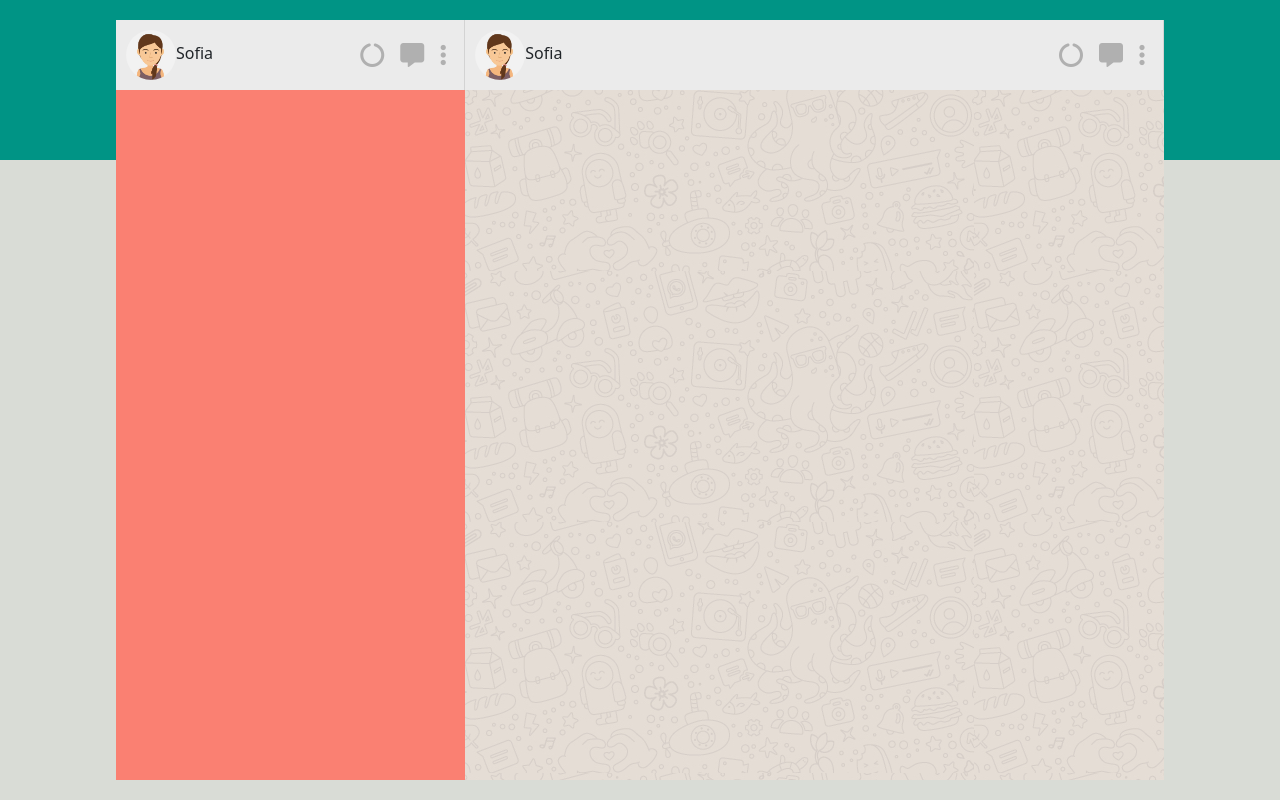
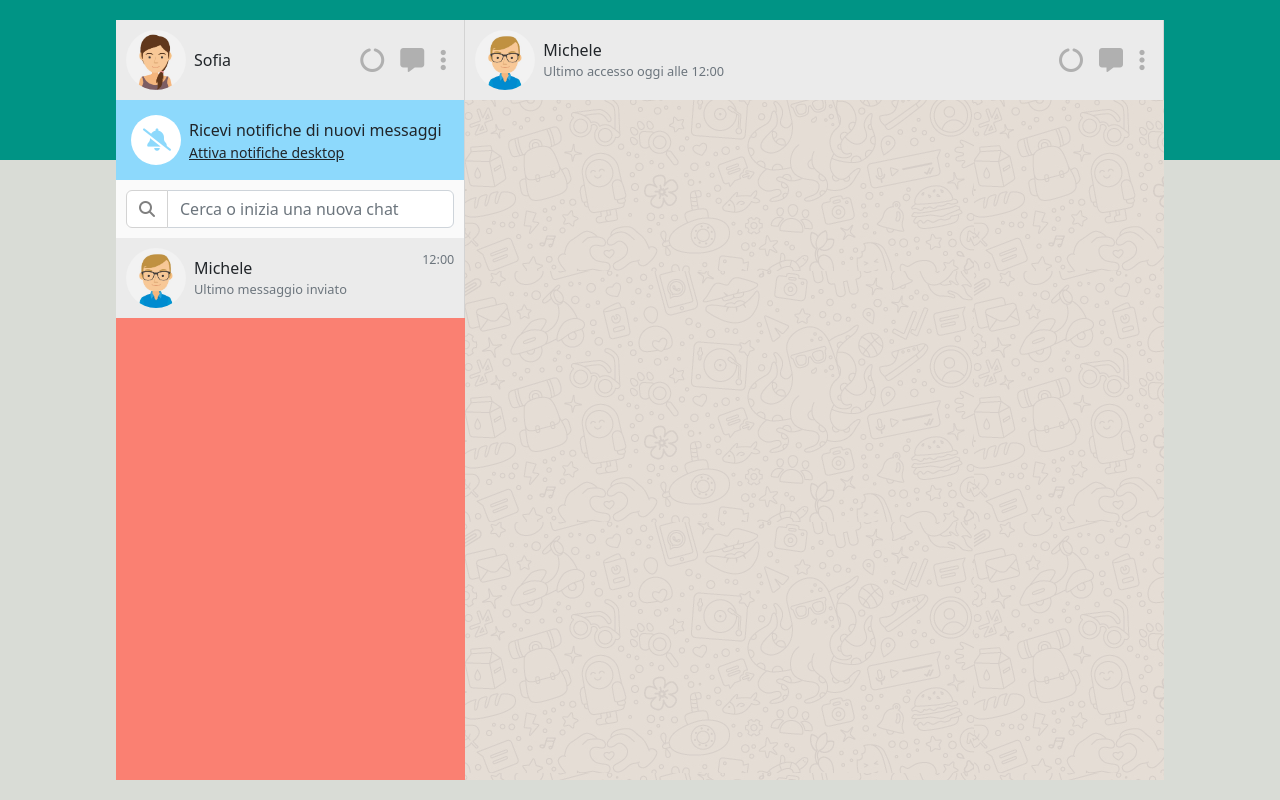
Before and after one commit to VincenzoTavassi/vue-boolzapp, a plain HTML site: page index.html in a window 1280 px wide. Drawn offline with nearby package versions, Linux system fonts and the light colour scheme.

Commit message:
user and contacts

```diff
--- a/css/style.css
+++ b/css/style.css
@@ -36,13 +36,59 @@ main {
 }
 
 .avatar-utente img {
-  width: 50px;
+  width: 60px;
   border-radius: 50px;
 }
 
 .opzioni-utente {
   font-size: 1.5rem;
   color: hsl(0deg 0% 69%);
+}
+
+.last-access {
+  font-size: 0.8rem;
+  margin-bottom: 0;
+}
+
+.notifiche {
+  background-color: hsl(199deg 95% 77%);
+  padding: 15px;
+}
+
+.notifications-icon {
+  color: hsl(199deg 95% 77%);
+  background-color: white;
+  height: 50px;
+  width: 50px;
+  border-radius: 50%;
+  font-size: 1.4rem;
+  padding: 12px;
+  display: flex;
+  align-items: center;
+}
+
+/* SEARCH  */
+
+.search {
+  background-color: hsl(0deg 0% 98%);
+}
+
+#search-button {
+  color: gray;
+  background-color: white;
+  border: 1px solid lightgray;
+}
+
+#search-button:hover {
+  background-color: gray;
+  color: white;
+}
+
+/* CONTATTI  */
+
+.contact-timestamp {
+  align-self: flex-start;
+  font-size: 0.9rem;
 }
 
 /* MAIN CHAT  */
--- a/index.html
+++ b/index.html
@@ -40,12 +40,19 @@
         <div id="root">
           <div class="row">
             <div class="col-4 sidecontacts">
+              <!-- UTENTE  -->
               <div
                 class="utente d-flex justify-content-between align-items-center"
               >
-                <div class="avatar-utente">
-                  <img src="./img/avatar_io.jpg" alt="Sono proprio io" />
-                  <span>Sofia</span>
+                <div class="avatar-utente d-flex align-items-center">
+                  <img
+                    class="me-2"
+                    src="./img/avatar_io.jpg"
+                    alt="Sono proprio io"
+                  />
+                  <div>
+                    <span>Sofia</span>
+                  </div>
                 </div>
                 <div class="opzioni-utente">
                   <i class="mx-2 fa-solid fa-circle-notch"></i>
@@ -53,14 +60,81 @@
                   <i class="mx-2 fa-solid fa-ellipsis-vertical"></i>
                 </div>
               </div>
-            </div>
-            <div class="col-8 mainchat">
+              <!-- NOTIFICHE  -->
+              <div
+                class="notifiche utente d-flex justify-content-between align-items-center"
+              >
+                <div class="avatar-utente d-flex align-items-center">
+                  <i class="me-2 notifications-icon fa-solid fa-bell-slash"></i>
+                  <div>
+                    <p class="mb-0">Ricevi notifiche di nuovi messaggi</p>
+                    <p class="small text-decoration-underline mb-0">
+                      Attiva notifiche desktop
+                    </p>
+                  </div>
+                </div>
+              </div>
+              <!-- SEARCH BAR  -->
+              <div class="search utente d-flex align-items-center">
+                <div class="input-group mb-0">
+                  <button
+                    class="btn"
+                    id="search-button"
+                    type="button"
+                    id="button-addon1"
+                  >
+                    <i class="fa-solid fa-magnifying-glass"></i>
+                  </button>
+                  <input
+                    type="text"
+                    class="form-control"
+                    placeholder="Cerca o inizia una nuova chat"
+                    aria-label="Example text with button addon"
+                    aria-describedby="button-addon1"
+                  />
+                </div>
+              </div>
+              <!-- LISTA CONTATTI  -->
               <div
                 class="utente d-flex justify-content-between align-items-center"
               >
-                <div class="avatar-utente">
-                  <img src="./img/avatar_io.jpg" alt="Sono proprio io" />
-                  <span>Sofia</span>
+                <div class="avatar-utente d-flex align-items-center">
+                  <img
+                    class="me-2"
+                    src="./img/avatar_3.jpg"
+                    alt="Un altro utente"
+                  />
+                  <div>
+                    <span>Michele</span>
+                    <p class="text-muted last-access">
+                      Ultimo messaggio inviato
+                    </p>
+                  </div>
+                </div>
+                <div class="contact-timestamp">
+                  <span class="small text-muted">12:00</span>
+                </div>
+              </div>
+            </div>
+
+            <!-- MAIN CHAT PANEL  -->
+            <div class="col-8 mainchat">
+              <!-- UTENTE  -->
+              <div
+                class="utente d-flex justify-content-between align-items-center"
+              >
+                <div class="avatar-utente d-flex align-items-center">
+                  <img
+                    class="me-2"
+                    src="./img/avatar_3.jpg"
+                    alt="Un altro utente"
+                  />
+                  <div>
+                    <span>Michele</span>
+                    <p class="text-muted last-access">
+                      Ultimo accesso oggi alle 12:00
+                    </p>
+                  </div>
                 </div>
                 <div class="opzioni-utente">
                   <i class="mx-2 fa-solid fa-circle-notch"></i>
```
